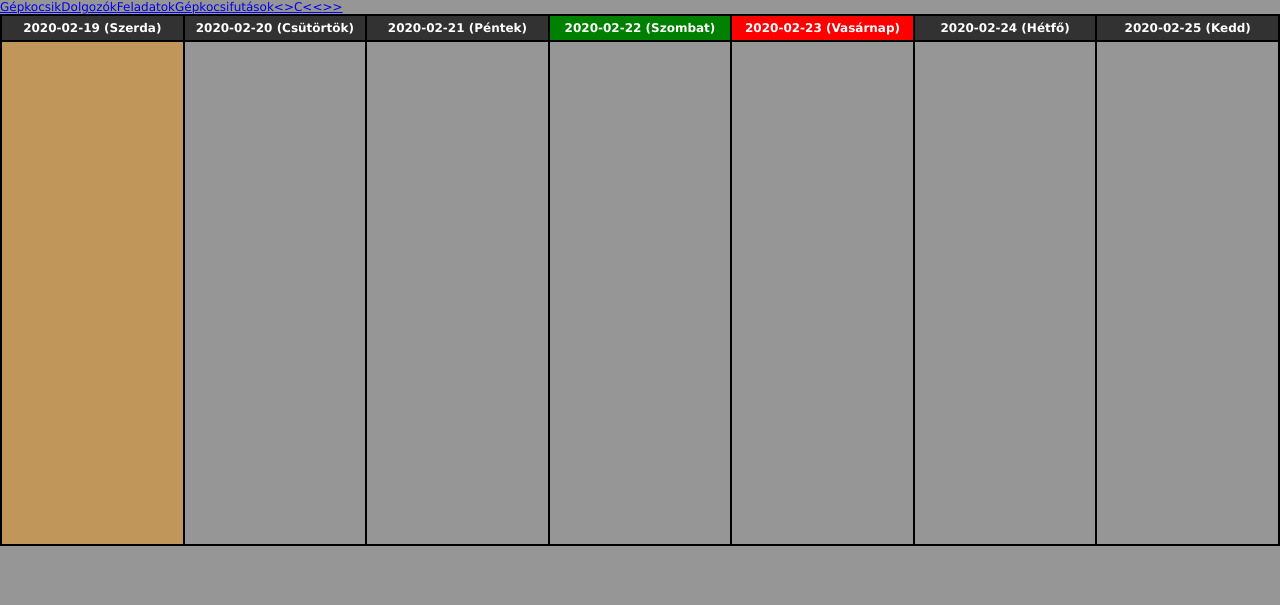
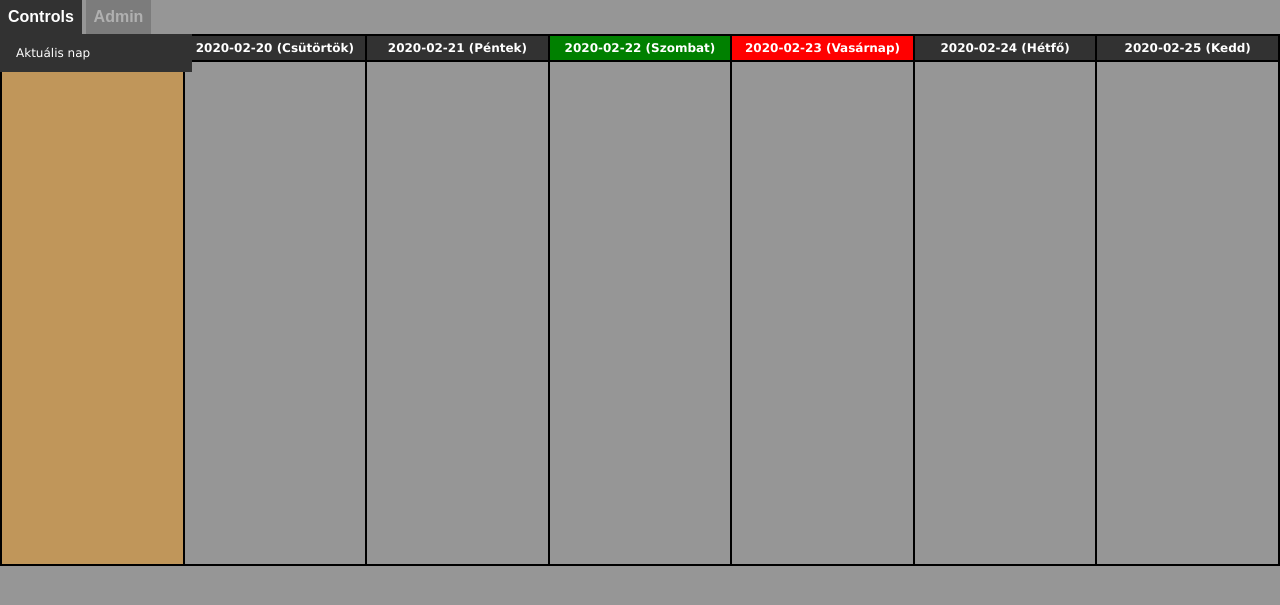
Before and after one commit to borbastibor/MunkaBeosztas, a CodeIgniter app: page /MunkaBeosztas/index.php/home/index in a window 1280 px wide. Shown: the top 605 px of the page. Run offline with CodeIgniter, Linux system fonts and the light colour scheme; data that the repository does not hold is empty.

Commit message:
fix_calendarview

```diff
--- a/application/views/partials/menu_view.php
+++ b/application/views/partials/menu_view.php
@@ -1,11 +1,23 @@
-<?php
-echo(anchor("kocsik/index","Gépkocsik",''));
-echo(anchor("dolgozok/index", "Dolgozók",''));
-echo(anchor("munkak/index", "Feladatok",''));
-echo(anchor("gkfutas/index", "Gépkocsifutások",''));
-echo(anchor("home/shiftOneDayBack", "<",''));
-echo(anchor("home/shiftOneDayFwd", ">",''));
-echo(anchor("home/resetToCurrentDay", "C",''));
-echo(anchor("home/shiftOneWeekBack", "<<",''));
-echo(anchor("home/shiftOneWeekFwd", ">>",''));
-?>
+<div class="dropdown">
+    <button class="dropbtn">Controls</button>
+    <div class="dropdown-content">
+        <?php
+        echo(anchor('home/shiftOneDayBack', 'Vissza 1 napot','class="dropdown-content"'));
+        echo(anchor('home/shiftOneDayFwd', 'Előre 1 napot','class="dropdown-content"'));
+        echo(anchor('home/shiftOneWeekBack', 'Vissza 7 napot','class="dropdown-content"'));
+        echo(anchor('home/shiftOneWeekFwd', 'Előre 7 napot','class="dropdown-content"'));
+        echo(anchor('home/resetToCurrentDay', 'Aktuális nap','class="dropdown-content"'));
+        ?>
+    </div>
+</div>
+<div class="dropdown">
+    <button class="dropbtn">Admin</button>
+    <div class="dropdown-content">
+        <?php
+        echo(anchor('kocsik/index','Gépkocsik','class="dropdown-content"'));
+        echo(anchor('dolgozok/index', 'Dolgozók','class="dropdown-content"'));
+        echo(anchor('munkak/index', 'Feladatok','class="dropdown-content"'));
+        echo(anchor('gkfutas/index', 'Gépkocsifutások','class="dropdown-content"'));
+        ?>
+    </div>
+</div>
--- a/css/controlStyles.css
+++ b/css/controlStyles.css
@@ -1,31 +1,46 @@
-.popup-button {
+/* Dropdown Button */
+.dropbtn {
     background-color: rgb(50,50,50);
     color: white;
-    padding: 5px;
-    font-size: 28px;
+    padding: 8px;
+    font-size: 16px;
     font-weight: bold;
+    border: none;
+    z-index: 1;
+    opacity: 0.25;
+  }
+
+  /* The container <div> - needed to position the dropdown content */
+  .dropdown {
+    position: relative;
+    display: inline-block;
+  }
+
+  /* Dropdown Content (Hidden by Default) */
+  .dropdown-content {
+    display: none;
+    position: absolute;
+    background-color: rgb(50,50,50);
+    min-width: 160px;
+    z-index: 1;
+  }
+
+  /* Links inside the dropdown */
+  .dropdown-content a {
+    color: white;
+    padding: 12px 16px;
     text-decoration: none;
-    border: none;
-    cursor: pointer;
-    opacity: 0.25;
-    filter: alpha(opacity=25);
-}
+    display: inline-block;
+  }
 
-.popup-button:hover {
-    opacity: 1;
-}
+  /* Change color of dropdown links on hover */
+  .dropdown-content a:hover {background-color: rgb(100,100,100);}
 
-.popup-container {
-    position: fixed;
-    background-color: white;
-    border: 1px solid black;
-    visibility: hidden;
-}
+  /* Show the dropdown menu on hover */
+  .dropdown:hover .dropdown-content {display: block;}
 
-.popup-container:target {
-    visibility: visible;
-    opacity: 1;
-}
+  /* Change the background color of the dropdown button when the dropdown content is shown */
+  .dropdown:hover .dropbtn {opacity: 1;}
 
 /* Új elem hozzáadása a listához gomb */
 .itemcreate-button:link, .itemcreate-button:visited {
```
